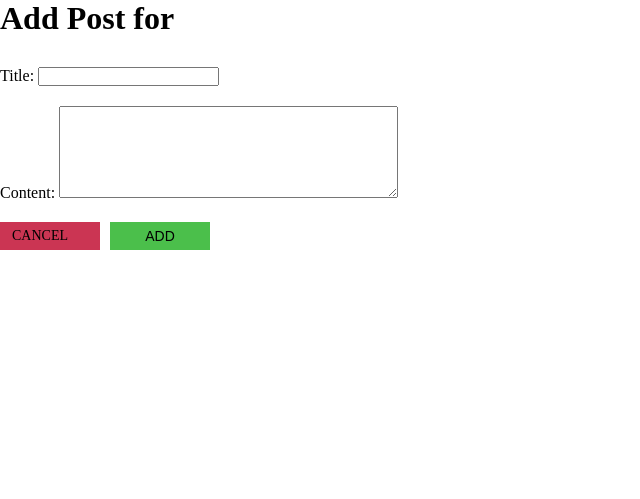
After one commit to Shahabr99/Blogly, a Flask app: page /users/1/posts/new in a window 1280 px wide. The commit adds this page. Shown: the top 499 px of the page, without its empty margins (0-640 px from the left). Run offline with Flask 3, Linux system fonts and the light colour scheme.

Commit message:
just working on posts section

```diff
--- a/app.py
+++ b/app.py
@@ -1,7 +1,7 @@
 """Blogly application."""
 
 from flask import Flask, render_template, redirect, session, request
-from models import db, connect_db, User
+from models import db, connect_db, User, Post
 
 
 app = Flask(__name__)
@@ -49,8 +49,8 @@ def add_user():
 @app.route('/user/<int:id>')
 def show_user(id):
     user = User.query.get_or_404(id)
-
-    return render_template('profile.html', user=user)
+    posts = Post.query.all()
+    return render_template('profile.html', user=user, posts = posts)
 
 
 @app.route('/users/<int:id>/edit')
@@ -93,3 +93,24 @@ def delete_user(id):
 
     users = User.query.all()
     return render_template('users.html', users=users)
+
+
+@app.route('/users/<int:id>/posts/new')
+def post_form(id):
+    """Loads the form and user can post"""
+    return render_template('post.html', id=id)
+
+
+@app.route('/users/<int:id>/posts/new', methods=["POST"])
+def show_posts(id):
+    title = request.form['title']
+    text = request.form['textarea']
+
+    post = Post(title = title, textarea=text)
+
+    db.session.add(post)
+    db.session.commit()
+
+    user_posts = Post.query.all()
+
+    return redirect(f"/user/{id}")
--- a/static/app.css
+++ b/static/app.css
@@ -104,6 +104,61 @@ li {
   width: 100px;
 }
 
+.btn-container {
+  margin-bottom: 40px;
+}
+
 h1 {
   margin-bottom: 30px;
 }
+
+.form-container {
+  width: 400px;
+  height: 500px;
+}
+
+h2 {
+  margin-bottom: 20px;
+}
+
+.form-btn {
+  text-transform: uppercase;
+  padding: 5px 12px;
+  background-color: rgb(72, 72, 217);
+  color: #eee;
+  text-decoration: none;
+}
+
+.post-form {
+  display: flex;
+  flex-direction: column;
+  gap: 20px;
+}
+
+.form-btns {
+  display: flex;
+  gap: 10px;
+}
+
+#cancel-post {
+  background-color: rgb(203, 53, 83);
+  text-decoration: none;
+  color: #000;
+  padding: 6px 12px;
+  text-transform: uppercase;
+  font-size: 14px;
+  width: 100px;
+}
+
+#post-btn {
+  padding: 6px 12px;
+  background-color: rgb(75, 191, 75);
+  border: none;
+  text-transform: uppercase;
+  font-size: 14px;
+  width: 100px;
+}
+
+#post-btn:hover {
+  cursor: pointer;
+}
--- /dev/null
+++ b/templates/post.html
@@ -0,0 +1,29 @@
+<!DOCTYPE html>
+<html lang="en">
+  <head>
+    <meta charset="UTF-8" />
+    <meta http-equiv="X-UA-Compatible" content="IE=edge" />
+    <meta name="viewport" content="width=device-width, initial-scale=1.0" />
+    <title>Post Form</title>
+    <link rel="stylesheet" href="/static/app.css" />
+  </head>
+  <body>
+    <div class="form-container">
+      <h1>Add Post for</h1>
+      <form class="post-form" action="users/{{id}}/posts/new" method="POST">
+        <label for="title"
+          >Title:
+          <input id="title" name="title" type="text" />
+        </label>
+        <label for="content"
+          >Content:
+          <textarea id="content" name="textarea" rows="6" cols="40"></textarea>
+        </label>
+        <div class="form-btns">
+          <a id="cancel-post" href="">Cancel</a>
+          <button id="post-btn" type="submit">Add</button>
+        </div>
+      </form>
+    </div>
+  </body>
+</html>
--- a/test_app.py
+++ b/test_app.py
@@ -10,9 +10,10 @@ class UserTest(TestCase):
     def setUp(self):
         """Adding a sample user"""
         User.query.delete()
-        matin = User(first_name='Matin', last_name = 'Basiri', image_url='https://cdn.pixabay.com/photo/2023/04/16/18/50/diabolo-7930927_960_720.jpg')
+        user = User(first_name='Matin', last_name = 'Basiri', image_url='https://cdn.pixabay.com/photo/2023/04/16/18/50/diabolo-7930927_960_720.jpg')
         db.session.add(matin)
         db.session.commit()
+        self.user_id=user.id
 
     def tearDown(self):
         """reverse any changes"""
@@ -21,6 +22,7 @@ class UserTest(TestCase):
     def test_show_users(self):
         with app.test_client() as client:
             resp = client.get('/users')
+            html = client.get_data(as_text=True)
             self.assertEqual(resp.status_code, 200)
 
     def test_add_user(self):
```
Also changed, not shown: models.py (+12 -0 lines), templates/profile.html (+11 -1 lines).
